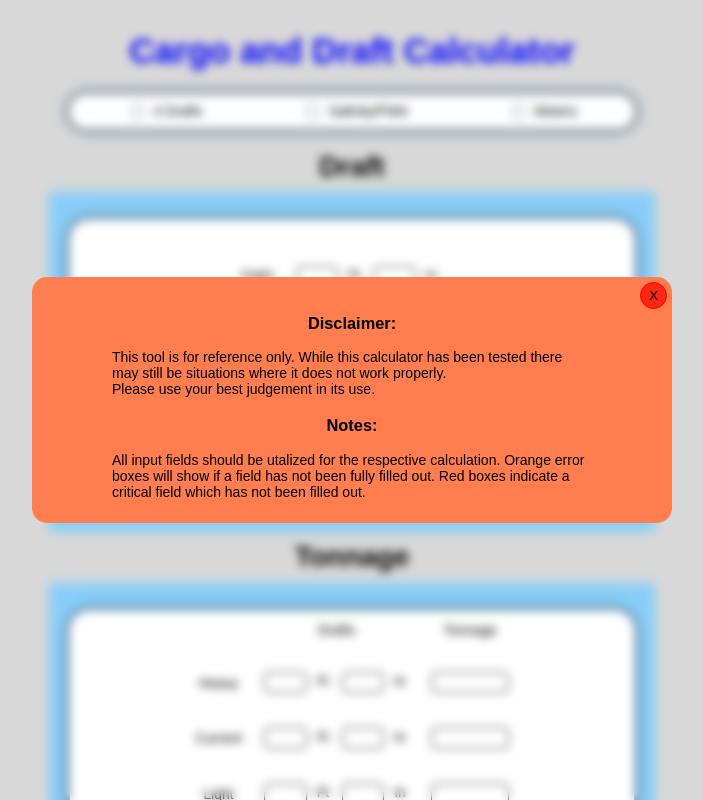
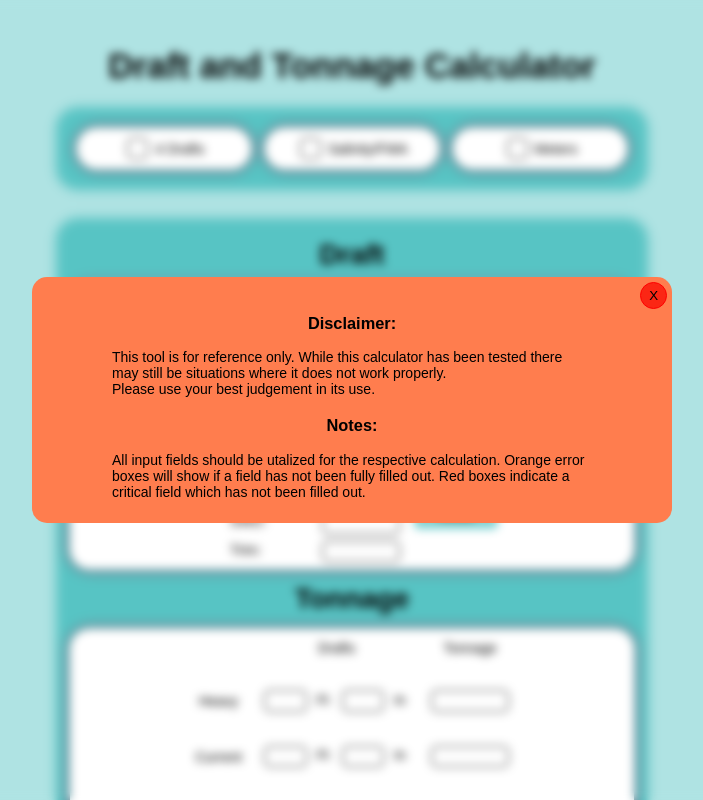
Before and after one commit to bhongell/Cargo-Calculator, a plain HTML site: page index.html in a window 1280 px wide. Shown: the top 800 px of the page, without its empty margins (288-991 px from the left). Drawn offline with Linux system fonts and the light colour scheme.

Commit message:
More styling

```diff
--- a/CSS/disclaimerStyle.css
+++ b/CSS/disclaimerStyle.css
@@ -34,6 +34,10 @@
     border: 1px solid red;
 
 }
+.exit-button:hover{
+    background-color: grey;
+    border: 1px solid grey;
+}
 .disclaimer-p{
     max-width: 75%;
 }
--- a/CSS/draftStyle.css
+++ b/CSS/draftStyle.css
@@ -1,16 +1,7 @@
-.draft-container{
+.draft{
     display: flex;
     flex-direction: column;
-    gap:1em;
-    width: 100%;
-    align-items: center;
-}
-.form{
-    display: flex;
-    flex-direction: column;
-    align-items: center;
-    gap: 1em;
-    width: 100%;
+    gap: 0;
 }
 .top-input, .middle-input, .bottom-area, .tonnage-input{
     display: flex;
--- a/CSS/globalStyle.css
+++ b/CSS/globalStyle.css
@@ -1,105 +1,167 @@
 /*global*/
+:root{
+    --background-color: #00A6A650;
+    --primary-color:#00A6A680;
+    --secondary-color: #00A6A6;
+    --third-color: #577590;
+    --accent-color: #EFCA08;
+    --accent-color-muted:#EFCA0880;
+    --highlight-color:#FFFFFF;
+    --highlight-color-boxShadow:lightslategrey;
+    --hover-color:rgba(128, 128, 128, 0.493);
+/* text colors */
+    --title-color:#000000;
+    color: black;
+}
 body{
-
     font-family: Arial, sans-serif;
     font-size: 14px;
     font-weight: 200;
-    background-color: rgb(216, 216, 216);
+    background-color: var(--background-color);
     overflow-x: hidden;
     max-width: 100%;
+    padding: 3% 0 5% 0;
 }
+
 .page-container{
     display: flex;
     flex-direction: column;
+    align-items: center;
+    gap: 2em;
 }
-input{
+
+.page-sub-container {
+    border-radius: 15px;
+    display: flex;
+    flex-direction: column;
+    align-items: center;
+    gap: 1em;
+    padding: 1em;
+    width: 100%;
+    max-width: 550px;
+    background-color: var(--primary-color);
+    box-shadow: 0 0 0.5em 0.5em var(--primary-color);
+}
+.container{
+    display: flex;
+    flex-direction: column;
+    align-items: center;
+    gap: 1em;
+    width: 100%;
+}
+.spacer-containers{
+    margin-bottom:1em ;
+
+}
+input, .result{
+    width: clamp(1em, 5em, 6em);
+    height: 1.2em;
+    border: 1px solid black;
+    border-radius: 5px;
+    padding: 0.1em;
+    padding-right: 0.3em;
+    line-height: 1.7em;
+    vertical-align: middle;
+    background-color: white;
     font-size: inherit;
     font-weight: 350;
-    color:black;
     text-align: end;
-    text-justify: center;
+    outline: none;
+}
+input:hover{
+    background-color: var(--hover-color);
+}
+input:focus-visible{
+    border: 2px solid var(--accent-color);
+    background-color: var(--accent-color-muted);
+}
+input[type=checkbox]{
+    margin-right: auto;
+    appearance: none;
+    width: 1.5em;
+    height: 1.5em;
+    border: 1px solid;
     border-radius: 5px;
+    margin-right: 0.5em;
+}
+input[type=checkbox]:checked{
+    background-color: var(--accent-color);
+}
+input[type=checkbox]:hover{
+    background-color: var(--accent-color);
+
+}
+.input-field-ft, .input-field-fwa-in, .input-field-salinity{
+    width: 4em;
+    margin: 0 0.2em;
+}
+.short{
+    width: 2.5em;
+}
+.result{
+    display: flex;
+    flex-direction: row-reverse;
+    align-items: center;
 }
 h1{
     font-size: 2.5em;
     text-align: center;
-    color: blue;
+    color: var(--title-color);
+    margin: 0;
 }
 h2{
-
+    color: var(--title-color);
     font-size: 2em;
     text-align: center;
+    margin: 0;
 }
 p{
     padding: 0;
     margin: 0 0.2em 0.2em 0.2em;
 }
 .toggles{
+    display: grid;
+    width: 100%;
+    grid-template-columns: 1fr 1fr 1fr;
+    gap: 1em;
+
+}
+.toggle{
     display: flex;
-    flex: 1;
-    justify-content: space-around;
-    margin: 0 auto;
-    max-width: 550px;
+    align-items: center;
+    justify-content: center;
+    padding: 0;
+
 }
-.container{
-    display: flex;
-    flex-direction: column;
-    gap: 1em;
-    align-items: center;
-    flex: 1;
-    max-width: 550px;
-    margin: 0 auto;
-    padding: 1em;
-    background-color: lightskyblue;
-    box-shadow: 0 0 0.5em 1em lightskyblue;
-}
+
 .highlight{
-    background-color: white;
-    box-shadow: 0em 0em 10px 0.3em lightslategray;
+    background-color: var(--highlight-color);
+    box-shadow: 0em 0em 10px 0.3em var(--highlight-color-boxShadow);
     border-radius: 20px;
     padding: 0.5em  0.5em 0.5em 0.5em;
 }
+
 .calculate-button, .calculate-tonnage-button, .reset-button, .reset-tonnage-button{
     width: 6em;
     height: 2em;
+    border-radius: 5px;
     text-align: center;
-    color: black;
     font-size: inherit;
     margin: 0;
+    background-color: var(--accent-color);
+    border: none;
 }
 .reset-button, .reset-tonnage-button{
-    background-color: red;
+    background-color: var(--primary-color);
+    color: var(--title-color);
     border-color: rgb(255, 126, 126);
 }
-.calculate-button{
+/* .calculate-button{
     background-color: rgba(0, 170, 0, 0.575) ;
     border-color: rgb(166, 247, 166);
-}
-.tons, .result, .ftin, .result-tpi, .max-tons, .tons-to-max, .result-current-draft, .input-field-ft, .input-field-fwa-in, .input-field-salinity, .input-tons{
-  width: clamp(1em, 5em, 6em);
-  height: 1.2em;
-  border: 1px solid black;
-  border-radius: 5px;
-  padding: 0.1em;
-  padding-right: 0.3em;
-  font: inherit;
-  line-height: 1.7em;
-  vertical-align: middle;
-  /* text-align: right; */
-  text-justify: center;
-  background-color: white;
-}
-.result{
-    text-align: right;
-    text-justify: center;
-}
-.input-field-ft, .input-field-fwa-in, .input-field-salinity{
-    width: 4em;
-    margin: 0 0.2em;
-}
-.ftin{
-    width: 2.5em;
-}
+} */
+
+
 .grid-item, .grid-item-results{
     display: flex;
     flex-wrap: wrap;
--- a/HTML/drafts.html
+++ b/HTML/drafts.html
@@ -4,24 +4,23 @@
     <link rel="stylesheet" href="CSS/globalStyle.css">
     <link rel="stylesheet" href="CSS/draftStyle.css">
 </head>
-<div id="draft-container" class="draft-container">
-
-
-    <form class="form">
+    <div class="title-container">
+        <h2>Draft</h2>
+    </div>
  <!--Top Input-->
         <div id="top-input" class="top-input highlight">
             <div class="inline observed-salinity">
                 <label>Observed Salinity:</label>
-                <span><input inputmode="decimal" type="text" id="salinity" class="input-field-salinity custom-input" placeholder="1.015" min="1.000" max="1.025" step="0.001" >Relative Density</span>
+                <span><input inputmode="decimal" type="text" id="salinity" class="input" placeholder="1.015" min="1.000" max="1.025" step="0.001" >Relative Density</span>
             </div>
             <br>
             <div class="inline fwa">
                 <label>Fresh Water Allowance:</label>
                 <span class="inline-fwa">
-                    <input inputmode="decimal" type="text" id="fwa-ft" class="input-field-ft custom-input" min="0" value="" placeholder="3" >
+                    <input inputmode="decimal" type="text" id="fwa-ft" class="input" min="0" value="" placeholder="3" >
                     <p class="unit-imperial">Ft</p>
                     <p class="unit-metric">Cm</p>
-                    <input inputmode="decimal" type="text" id="fwa-in" class="input-field-fwa-in unit-imperial custom-input" value="" placeholder="1.5" >
+                    <input inputmode="decimal" type="text" id="fwa-in" class="input unit-imperial" value="" placeholder="1.5" >
                     <p class="unit-imperial">In</p>
                 </span>
             </div>
@@ -40,44 +39,44 @@
                 <div class="grid-item grid-title">FWD</div>
                 <div class="grid-item">
                     <div class="inline">
-                        <div class="inline-ftin"><input inputmode="decimal" type="text" class="ftin custom-input" id="port-fwd-ft" min="0" value="" >
+                        <div class="inline-ftin"><input inputmode="decimal" type="text" class="input short" id="port-fwd-ft" min="0" value="" >
                             <p class="unit-imperial">Ft</p>
                             <p class="unit-metric">M</p>
                         </div>
-                        <div class="inline-ftin unit-imperial"><input inputmode="decimal" type="text" class="ftin custom-input" id="port-fwd-in" min="0" max="11"value="" >
+                        <div class="inline-ftin unit-imperial"><input inputmode="decimal" type="text" class="input short" id="port-fwd-in" min="0" max="11"value="" >
                             <p class="unit-imperial">In</p>
                         </div>
                     </div>
                 </div>
                 <div class="grid-item">
                     <div class="inline fourDrafts">
-                        <div class="inline-ftin"><input inputmode="decimal" type="text" class="ftin custom-input" id="stbd-fwd-ft" min="0" value="" >
+                        <div class="inline-ftin"><input inputmode="decimal" type="text" class="input short" id="stbd-fwd-ft" min="0" value="" >
                             <p class="unit-imperial">Ft</p>
                             <p class="unit-metric">M</p>
                         </div>
-                        <div class="inline-ftin unit-imperial"><input inputmode="decimal" type="text" class="ftin custom-input" id="stbd-fwd-in" min="0" max="11" value="" >
+                        <div class="inline-ftin unit-imperial"><input inputmode="decimal" type="text" class="input short" id="stbd-fwd-in" min="0" max="11" value="" >
                             <p class="unit-imperial">In</p></div>
                     </div>
                 </div>
                 <div class="grid-item">AFT</div>
                 <div class="grid-item">
                     <div class="inline">
-                        <div class="inline-ftin"><input inputmode="decimal" type="text" class="ftin custom-input" id="port-aft-ft" min="0" value="" >
+                        <div class="inline-ftin"><input inputmode="decimal" type="text" class="input short" id="port-aft-ft" min="0" value="" >
                             <p class="unit-imperial">Ft</p>
                             <p class="unit-metric">M</p>
                         </div>
-                        <div class="inline-ftin unit-imperial"><input inputmode="decimal" type="text" class="ftin custom-input" id="port-aft-in" min="0" max="11"value="" >
+                        <div class="inline-ftin unit-imperial"><input inputmode="decimal" type="text" class="input short" id="port-aft-in" min="0" max="11"value="" >
                             <p class="unit-imperial">In</p>
                         </div>
                     </div>
                 </div>
                 <div class="grid-item">
                     <div class="inline fourDrafts">
-                        <div class="inline-ftin"><input inputmode="decimal" type="text" class="ftin custom-input" id="stbd-aft-ft" min="0" value="" >
+                        <div class="inline-ftin"><input inputmode="decimal" type="text" class="input short" id="stbd-aft-ft" min="0" value="" >
                             <p class="unit-imperial">Ft</p>
                             <p class="unit-metric">M</p>
                         </div>
-                        <div class="inline-ftin unit-imperial"><input inputmode="decimal" type="text" class="ftin custom-input" id="stbd-aft-in" min="0" max="11" value="" >
+                        <div class="inline-ftin unit-imperial"><input inputmode="decimal" type="text" class="input short" id="stbd-aft-in" min="0" max="11" value="" >
                             <p class="unit-imperial">In</p></div>
                     </div>
                 </div>
@@ -127,8 +126,7 @@
     <!--Button area end-->
         </div>
 <!--bottom area end-->
-    </form>
-</div>
+
 <script>
 // reset fields
     function resetDraftFields() {
--- a/HTML/tonnage.html
+++ b/HTML/tonnage.html
@@ -3,8 +3,9 @@
      <link rel="stylesheet" href="CSS/globalStyle.css">
     <link rel="stylesheet" href="CSS/tonnageStyle.css">
 </head>
-    <div id="tonnage-container" class="container">
-        <form class="grid-form">
+        <div class="title-container">
+            <h2>Tonnage</h2>
+        </div>
 <!-- Input Field -->
             <div class="grid-container highlight">
                 <div class="grid">
@@ -14,18 +15,18 @@
                     <div class="grid-item">Heavy</div>
                     <div class="grid-item">
                         <div class="inline">
-                            <div class="inline-ftin"><input inputmode="decimal" type="text" class="ftin custom-input" id="draft-hvy-ft" min="0" value=""><p class="unit-imperial">Ft</p><p class="unit-metric">M</p></div>
-                            <div class="inline-ftin unit-imperial"><input inputmode="decimal" type="text" class="ftin inches custom-input" id="draft-hvy-in" min="0" max="11" value=""><p>In</p></div></span>
+                            <div class="inline-ftin"><input inputmode="decimal" type="text" class="input short" id="draft-hvy-ft" min="0" value=""><p class="unit-imperial">Ft</p><p class="unit-metric">M</p></div>
+                            <div class="inline-ftin unit-imperial"><input inputmode="decimal" type="text" class="input short inches" id="draft-hvy-in" min="0" max="11" value=""><p>In</p></div></span>
                         </div>
                     </div>
                     <div class="grid-item">
-                        <input inputmode="decimal" type="text" class="input-tons custom-input" id="heavy-tons" min="0" value="">
+                        <input inputmode="decimal" type="text" class="input" id="heavy-tons" min="0" value="">
                     </div>
                     <div class="grid-item">Current</div>
                     <div class="grid-item">
                         <div class="inline">
-                            <span class="inline-ftin"><div class="ftin" id="draft-current-ft"value=""></div> <p class="unit-imperial">Ft</p><p class="unit-metric">M</p></span>
-                            <span class="inline-ftin unit-imperial"><div class="ftin" id="draft-current-in"value=""></div> <p>In</p></span>
+                            <span class="inline-ftin"><div class="result short" id="draft-current-ft"value=""></div> <p class="unit-imperial">Ft</p><p class="unit-metric">M</p></span>
+                            <span class="inline-ftin unit-imperial"><div class="result short" id="draft-current-in"value=""></div> <p>In</p></span>
                         </div>
                     </div>
                     <div class="grid-item">
@@ -34,16 +35,16 @@
                     <div class="grid-item">Light</div>
                     <div class="grid-item">
                         <div class="inline">
-                            <span class="inline-ftin"><input inputmode="decimal" type="text" class="ftin custom-input" id="draft-lite-ft" min="0" value=""> <p class="unit-imperial">Ft</p><p class="unit-metric">M</p> </span>
-                            <span class="inline-ftin unit-imperial"><input inputmode="decimal" type="text" class="ftin custom-input" id="draft-lite-in" min="0" max="11" value=""> <p>In</p></span>
+                            <span class="inline-ftin"><input inputmode="decimal" type="text" class="input short" id="draft-lite-ft" min="0" value=""> <p class="unit-imperial">Ft</p><p class="unit-metric">M</p> </span>
+                            <span class="inline-ftin unit-imperial"><input inputmode="decimal" type="text" class="input short" id="draft-lite-in" min="0" max="11" value=""> <p>In</p></span>
                         </div>
                     </div>
                     <div class="grid-item">
-                        <input inputmode="decimal" type="text" class="input-tons custom-input" id="light-tons" min="0" value="">
+                        <input inputmode="decimal" type="text" class="input" id="light-tons" min="0" value="">
                     </div>
                     <div class="max-tonnage">
                         <p>Max Tonnage:</p>
-                        <input inputmode="decimal" type="text" class="result custom-input" id="max-tons" min="0" value="">
+                        <input inputmode="decimal" type="text" class="result" id="max-tons" min="0" value="">
                     </div>
                 </div>
             </div>
@@ -64,8 +65,7 @@
                 </div>
             </div>
 <!-- Bottom Area End -->
-        </form>
-    </div>
+
 <script>
      function resetTonnageFields() {
         document.getElementById('heavy-tons').value = document.getElementById('heavy-tons').defaultValue;
--- a/index.html
+++ b/index.html
@@ -55,35 +55,36 @@
 </head>
 <body>
     <div id="page-container" class="page-container">
-        <div>
             <div class="title-container">
-                <h1>Cargo and Draft Calculator</h1>
+                <h1>Draft and Tonnage Calculator</h1>
             </div>
 <!-- Toggle Section Start -->
-            <div class="toggles highlight">
-                <span class="inline">
+            <div class="page-sub-container spacer-containers">
+                <div class="toggles ">
+                    <!-- <button class="toggle" onclick="toggle4Drafts()"><input type="checkbox" name="4Drafts" id="draft-count">4 Drafts</button>
+                    <button class="toggle" onclick="toggleSalinity()"><input type="checkbox" name="salinity-fwa" id="salinity-fwa">Salinity / FWA</button>
+                    <button class="toggle" onclick="toggleUnits()"><input type="checkbox" name="units" id="units">Meters</button> -->
+
+
+                    <div class="toggle highlight toggle-button">
                         <input id="draft-count" type="checkbox">
                         <label for="draft-count">4 Drafts</label>
-                </span>
-                <span class="inline">
+                    </div>
+                    <div class="toggle highlight toggle-button">
                         <input id="salinity-fwa" type="checkbox">
                         <label for="salinity-fwa">Salinity/FWA</label>
-                </span>
-                <span class="inline">
+                    </div>
+                    <div class="toggle highlight toggle-button">
                         <input id="units" type="checkbox">
                         <label for="units">Meters</label>
-                </span>
+                    </div>
+                </div>
             </div>
 <!-- Toggle Section End -->
 <!-- Body Section Start -->
-            <div class="title-container">
-                <h2>Draft</h2>
-            </div>
+            <div id="main-body" class="page-sub-container">
                 <div id="draft" class="container"></div>
-            <div class="title-container">
-                <h2>Tonnage</h2>
-            </div>
-            <div id="tonnage"></div>
+                <div id="tonnage" class="container"></div>
             </div>
 <!-- Body section end -->
  <!-- Disclaimer popup Start -->
@@ -121,6 +122,39 @@
         disclaimer.classList.add('hidden');
     }
 });
+// function toggle4Drafts(){
+//     const checkbox=document.getElementById('draft-count');
+//     const isChecked=checkbox.checked;
+//     if(isChecked){
+//         checkbox.checked=false;
+//         hideFourDrafts();
+//     }else{
+//         checkbox.checked=true;
+//         showFourDrafts();
+//     }
+// }
+// function toggleSalinity(){
+//     const checkbox=document.getElementById('salinity-fwa');
+//     const isChecked=checkbox.checked;
+//     if(isChecked){
+//         checkbox.checked=false;
+//         hideSalinityFWA();
+//     }else{
+//         checkbox.checked=true;
+//         showSalinityFWA();
+//     }
+// }
+// function toggleUnits(){
+//     const checkbox=document.getElementById('units');
+//     const isChecked=checkbox.checked;
+//     if(isChecked){
+//         checkbox.checked=false;
+//         Imperial();
+//     }else{
+//         checkbox.checked=true;
+//         Metric();
+//     }
+// }
     </script>
 </body>
 </html>
--- a/js/dwaCalc.js
+++ b/js/dwaCalc.js
@@ -1,7 +1,9 @@
 var DWA = 0;
 var salinity=0;
 function handleCalculateDWA(){
-    if ($("#units").is(":checked")){
+    const toggle=document.getElementById('units');
+    const toggleState=toggle.checked
+    if (toggleState){
         calculateDWAMetric();
     } else {
         calculateDWAImperial();
```
Also changed, not shown: CSS/tonnageStyle.css (+0 -7 lines). Lines whose indentation alone changed are shown as unchanged.
